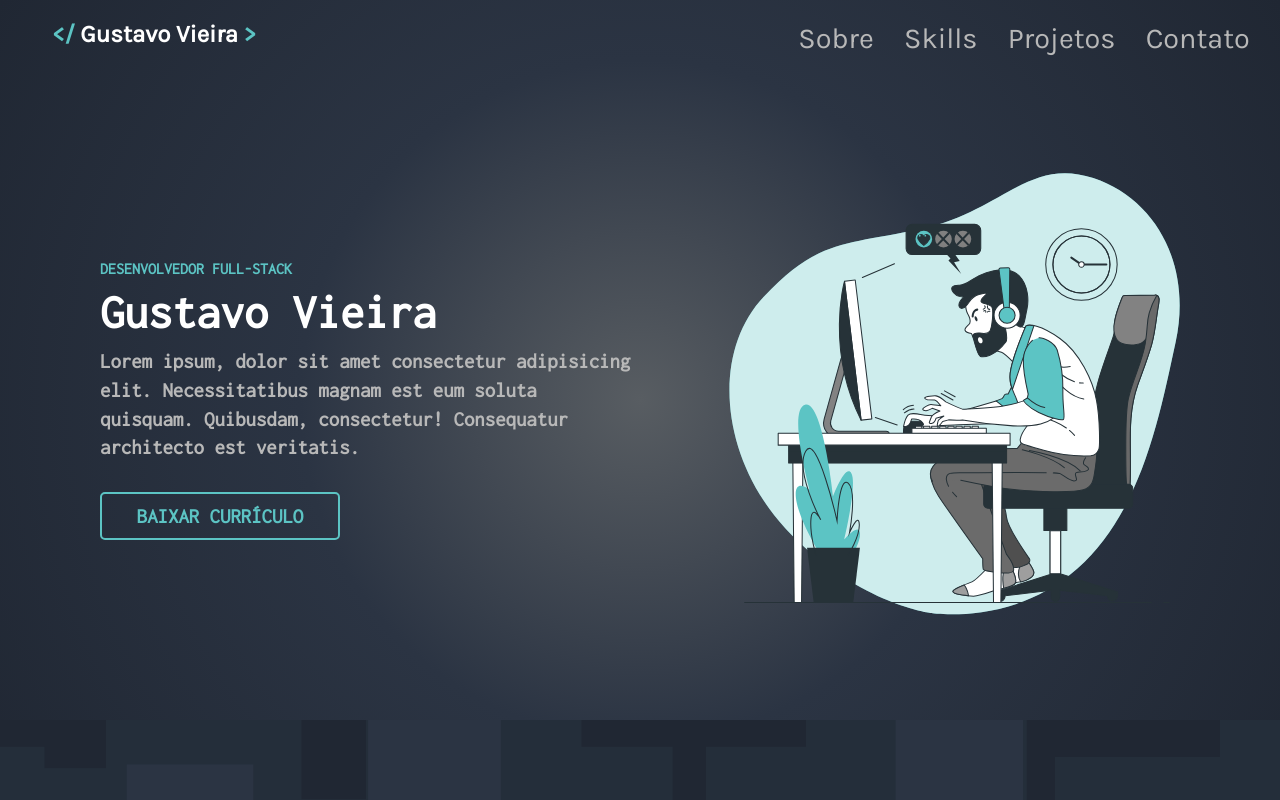
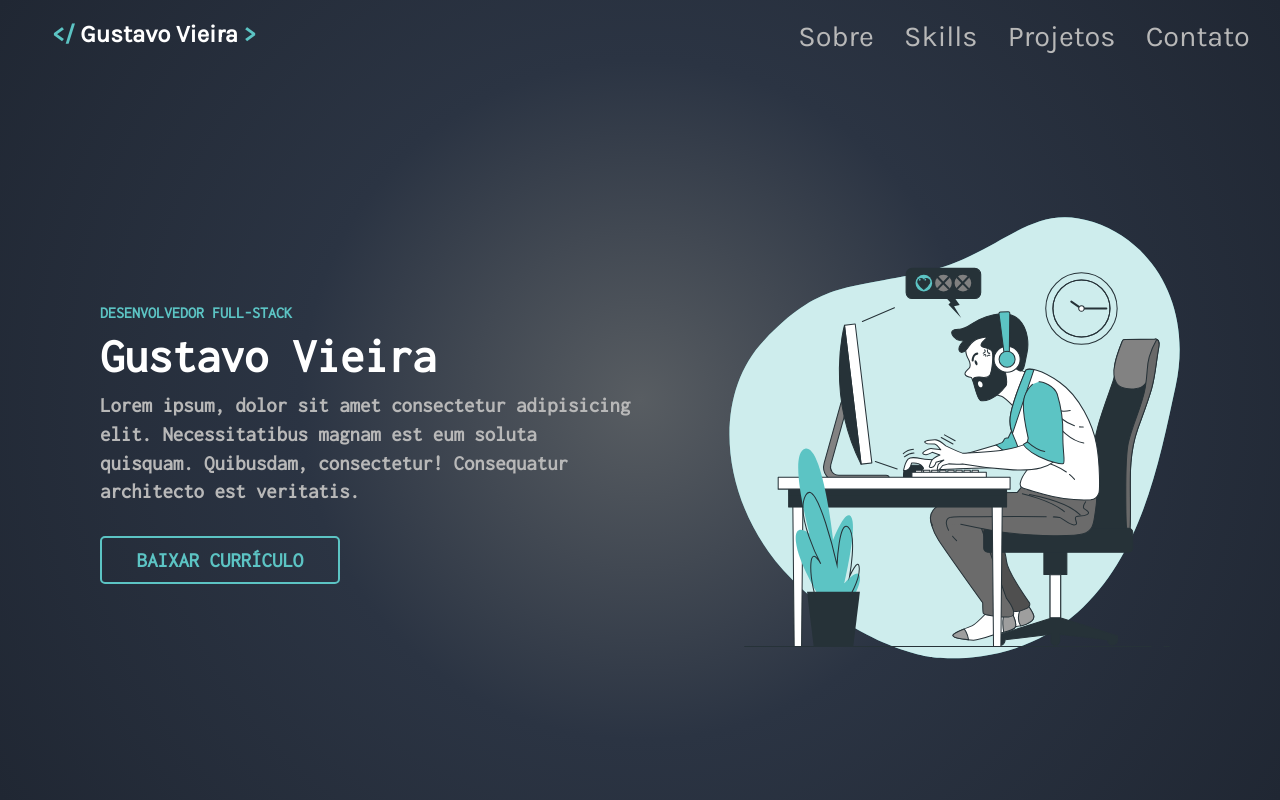
Before and after one commit to Zarkovich/Portifolio, a React (Vite) app: page / in a window 1280 px wide. Shown: the top 800 px of the page. Built offline with nearby package versions, Linux system fonts and the light colour scheme.

Commit message:
FIXED: Resolution

```diff
--- a/src/Components/Header/Header.scss
+++ b/src/Components/Header/Header.scss
@@ -1,7 +1,7 @@
 @use "../../Styles/GlobalStyle" as *;
 
 .Header {
-  height: 80%;
+  height: 92%;
 
   display: flex;
   justify-content: center;
--- a/src/Components/NavBar/NavBar.scss
+++ b/src/Components/NavBar/NavBar.scss
@@ -6,6 +6,7 @@
   position: sticky;
 
   width: 100%;
+  height: 10%;
   padding: 10px 0;
 
   list-style: none;
@@ -24,8 +25,7 @@
     align-items: center;
 
     width: 100vw;
-    height: 100vh;
-    // padding: 50% 50%;
+    height: 100%;
 
     background-color: $background;
 
@@ -98,7 +98,7 @@
       justify-content: space-evenly;
 
       width: 40%;
-      height: 40px;
+      height: 10%;
 
       background-color: transparent;
 
```
